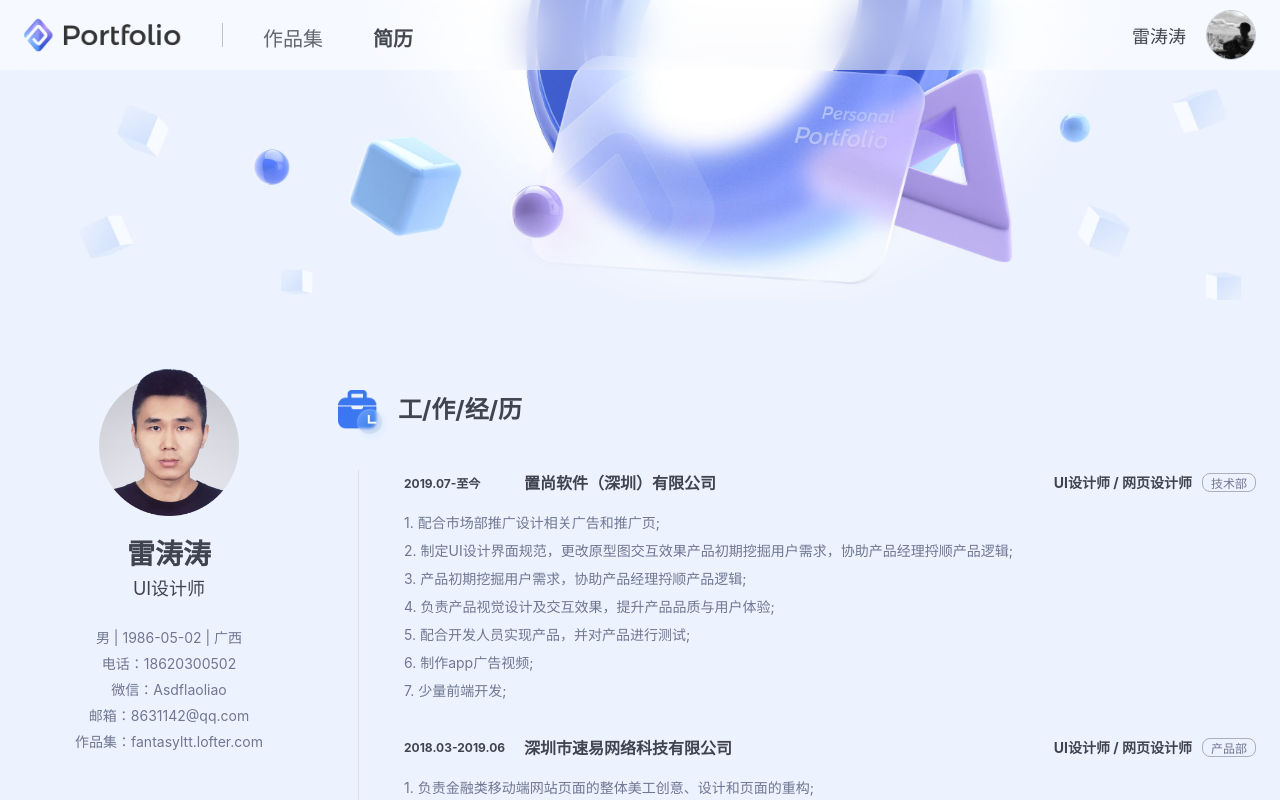
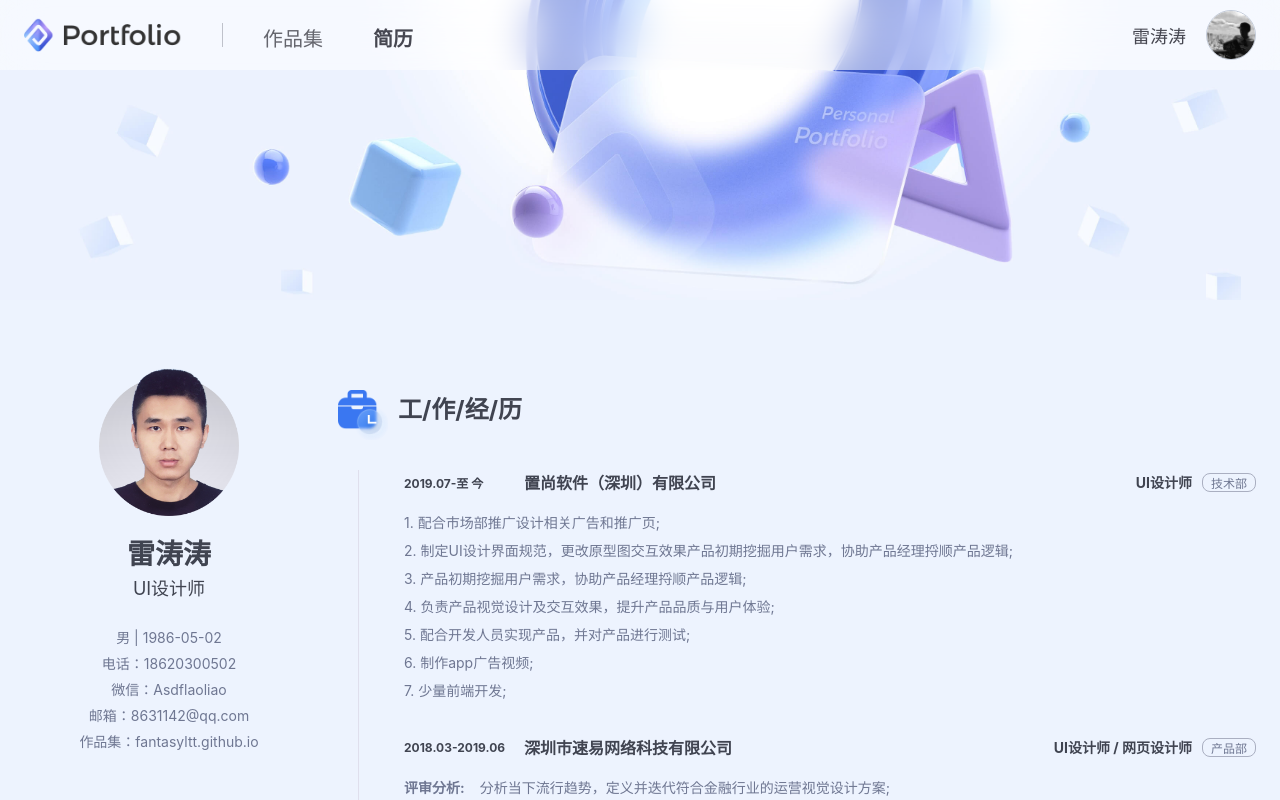
Before and after one commit to fantasyltt/reactapp, a React app: page / in a window 1280 px wide. Both pictures are taken after a click on the item "简历". Shown: the top 800 px of the page. Built offline with nearby package versions, Linux system fonts and the light colour scheme.

Commit message:
resume 修改

```diff
--- a/src/Resume.jsx
+++ b/src/Resume.jsx
@@ -8,11 +8,11 @@ const Resume = (props) =>{
         <div className="resumeInfo">
           <img src={require("./assets/images/photo.png")} alt="" />
           <div className="resumeName"><strong>雷涛涛</strong><span>UI设计师</span></div>
-          <p>男 | 1986-05-02 | 广西</p>
+          <p>男 | 1986-05-02</p>
           <p>电话：18620300502</p>
           <p>微信：Asdflaoliao</p>
           <p>邮箱：8631142@qq.com</p>
-          <p>作品集：fantasyltt.lofter.com</p>
+          <p>作品集：fantasyltt.github.io</p>
         </div>
         <div className="pcInfo">
           <Info  />
@@ -23,7 +23,7 @@ const Resume = (props) =>{
           <div className="reTitle titleWork">工/作/经/历</div>
           <ul>
             <li>
-              <div className="workTitle"><span>2019.07-至今</span><strong>置尚软件（深圳）有限公司</strong><span>UI设计师 / 网页设计师<p>技术部</p></span></div>
+              <div className="workTitle"><span>2019.07-至 今</span><strong>置尚软件（深圳）有限公司</strong><span>UI设计师<p>技术部</p></span></div>
 
               <div className="workText">
                 <p>1. 配合市场部推广设计相关广告和推广页;</p>
@@ -39,22 +39,25 @@ const Resume = (props) =>{
               <div className="workTitle"><span>2018.03-2019.06</span><strong>深圳市速易网络科技有限公司</strong><span>UI设计师 / 网页设计师<p>产品部</p></span></div>
 
               <div className="workText">
-                <p>1. 负责金融类移动端网站页面的整体美工创意、设计和页面的重构;</p>
-                <p>2. 根据产品方案，完善网站页面和手机APP产品界面;</p>
-                <p>3. 配合产品经理对公司线上活动广告宣传进行创意策划、排版、美工设计;</p>
-                <p>4. 负责跟踪产品效果及用户体验，提出设计优化方案;</p>
-                <p>5. 分析当下流行趋势，定义并迭代符合金融行业的运营视觉设计方案;</p>
+                <p><strong>评审分析: </strong>分析当下流行趋势，定义并迭代符合金融行业的运营视觉设计方案;</p>
+                <p><strong>后期跟进: </strong>负责跟踪产品效果及用户体验，提出设计优化方案;</p>
+                <p><strong>视觉设计: </strong>1. 负责金融类移动端网站页面的整体美工创意、设计<br />2. 根据产品方案，完善网站页面和手机APP产品界面;<br />3. 配合产品经理对公司线上活动广告宣传进行创意策划、排版、视觉设计;</p>
+                <p><strong>前端开发: </strong>落地页H5页面和微信小程序的部分前端开发;</p>
+                <p><strong>工作成果: </strong>在职期间工作获得产品经理的好评，多次获得季度考核S评级。</p>
               </div>
             </li>
             <li>
-              <div className="workTitle"><span>2010.07-2018.01</span><strong>深圳市星翼创想网络科技有限公司</strong><span>UI设计师 / 网页设计师<p>技术部</p></span></div>
+              <div className="workTitle"><span>2010.07-2018.01</span><strong>深圳市星翼创想网络科技有限公司</strong><span>网页设计师<p>技术部</p></span></div>
 
               <div className="workText">
-                <p>1. 负责PC端和移动端界面设计，跟踪产品效果，提出设计改善方案，把控设计周期和效果图设计;</p>
-                <p>2. html、css3以及bootstrap对页面原型进行布局搭建;</p>
-                <p>3. 根据产品方案，完善网站页面和手机APP产品界面;</p>
-                <p>4. 负责各类专题页面、活动页面、图标制作、banner广告设计;</p>
-                <p>5. 项目改版、维护版本迭代、产品设计项目推广;</p>
+                <p><strong>界面设计: </strong>
+                  1. 负责PC端和移动端界面设计，跟踪产品效果，提出设计改善方案，把控设计周期和效果图设计;<br />2. 根据产品方案，完善网站页面和手机APP产品界面;<br />
+
+                  </p>
+                <p><strong>视觉设计: </strong>负责各类专题页面、活动页面、图标制作、banner广告设计;</p>
+                <p><strong>页面重构: </strong>html、css3以及bootstrap对页面原型进行布局搭建;</p>
+                <p><strong>后期跟进: </strong>项目改版、维护版本迭代、产品设计项目推广;</p>
+                <p><strong>工作成果: </strong>在职期间完成200+各行业企业网站和视觉设计，深受客户好评。</p>
               </div>
             </li>
           </ul>
@@ -63,7 +66,17 @@ const Resume = (props) =>{
           <div className="reTitle titleProject">项/目/经/验</div>
           <ul>
             <li>
-              <div className="proTitle"><span>2019.07-至今</span><strong>金桔汇外汇交易平台</strong><span>UI设计 / 视觉设计</span></div>
+              <div className="proTitle"><span>2022.01-至 今</span><strong>Gtrader APP</strong><span>UI设计</span></div>
+
+              <div className="proText">项目描述：优化官网设计，迭代app视觉设计提升视觉效果，优化用户体验。</div>
+            </li>
+            <li>
+              <div className="proTitle"><span>2019.08-2021.12</span><strong>FXnavi APP</strong><span>UI设计</span></div>
+
+              <div className="proText">项目描述：优化官网设计，迭代app视觉设计提升视觉效果，优化用户体验。</div>
+            </li>
+            <li>
+              <div className="proTitle"><span>2019.07-2021.8</span><strong>金桔汇外汇交易平台</strong><span>UI设计 / 视觉设计</span></div>
 
               <div className="proText">项目描述：优化官网设计，迭代app视觉设计提升视觉效果，优化用户体验。</div>
             </li>
--- a/src/Resume.less
+++ b/src/Resume.less
@@ -109,6 +109,10 @@
           line-height: 28px;
           p{
             margin: 0;
+            display: flex;
+            strong{
+              padding-right: 15px;
+            }
           }
         }
         &:last-child{
```
Also changed, not shown: src/assets/detail/detail-65.jpg.
